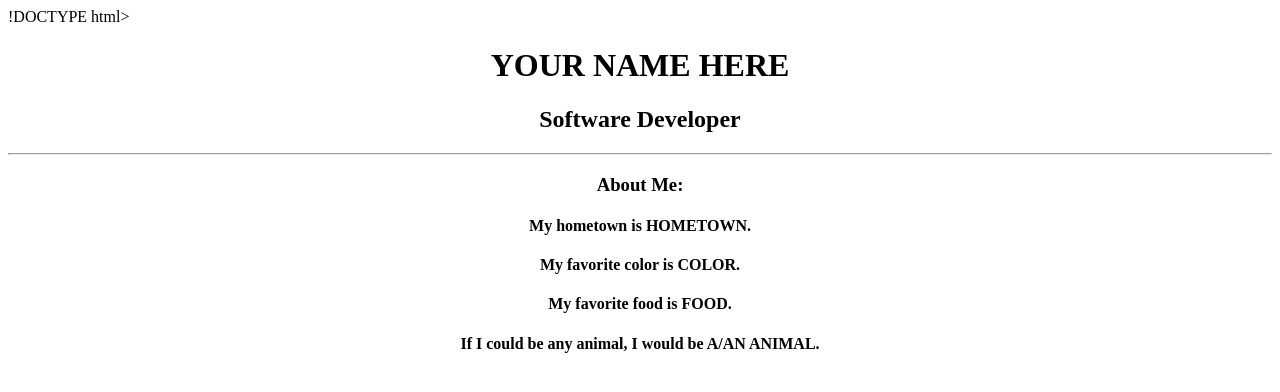
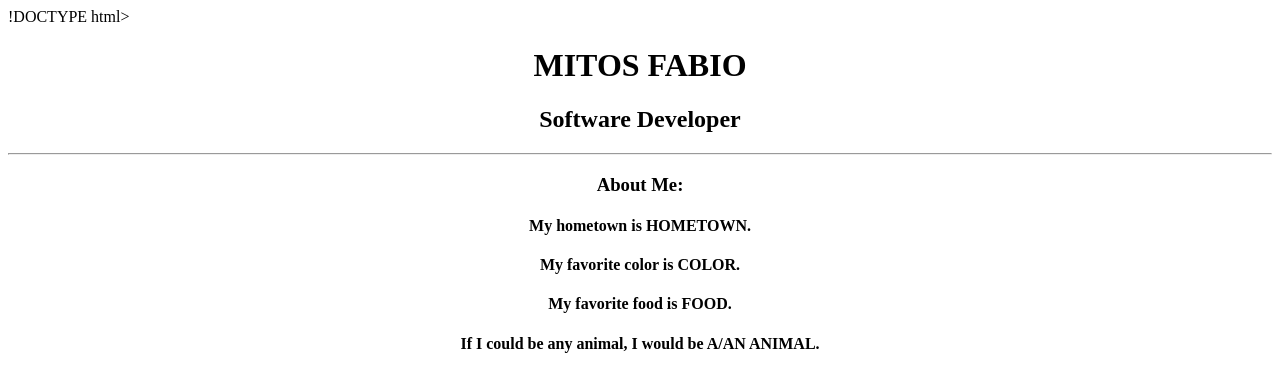
Before and after one commit to Michpab/my-first-repo-1, a plain HTML site: page index.html in a window 1280 px wide. Drawn offline with Linux system fonts and the light colour scheme.

Commit message:
added my name

```diff
--- a/index.html
+++ b/index.html
@@ -7,7 +7,7 @@
 		  </head>
 		  <body>
 			<div align="center">
-				<h1>YOUR NAME HERE</h1>
+				<h1>MITOS FABIO</h1>
 				<h2>Software Developer</h2>
 				<hr>
 				<h3>About Me:</h3>
```
